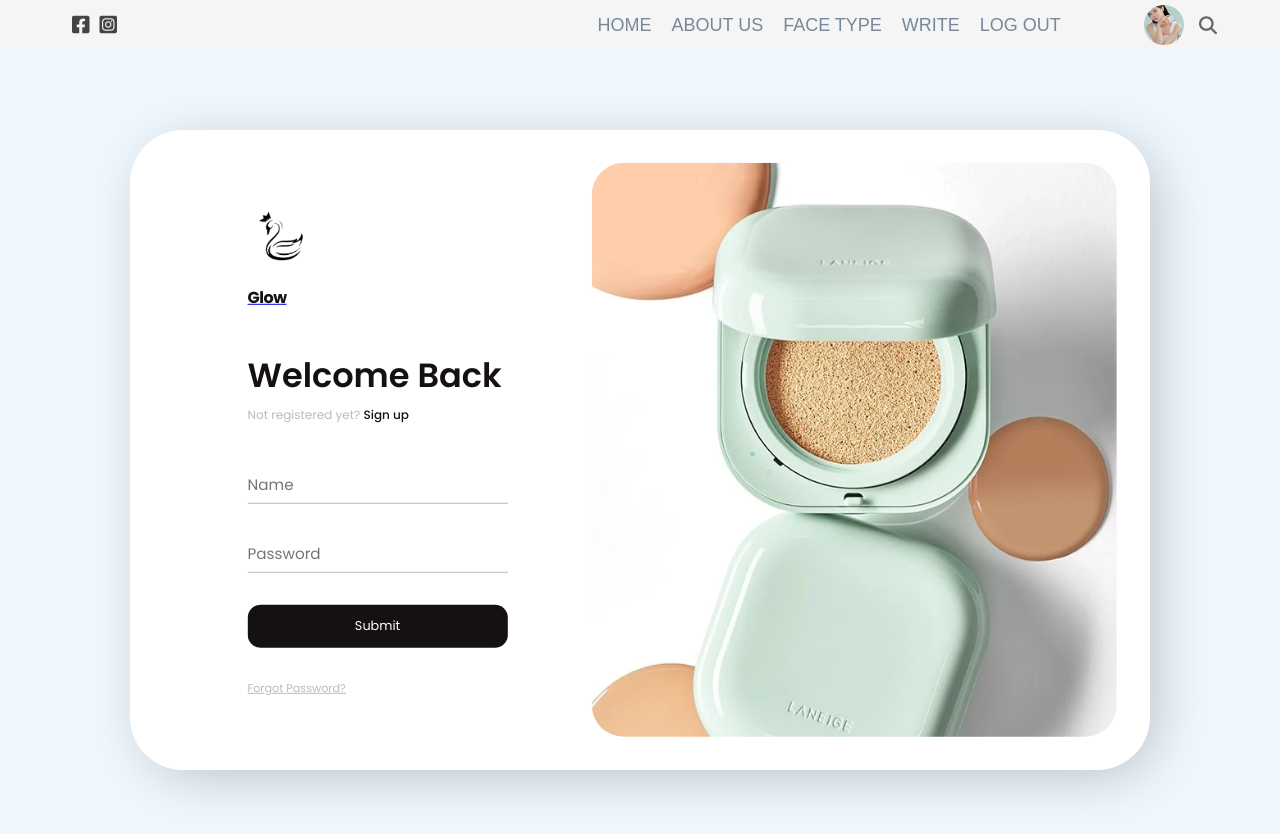
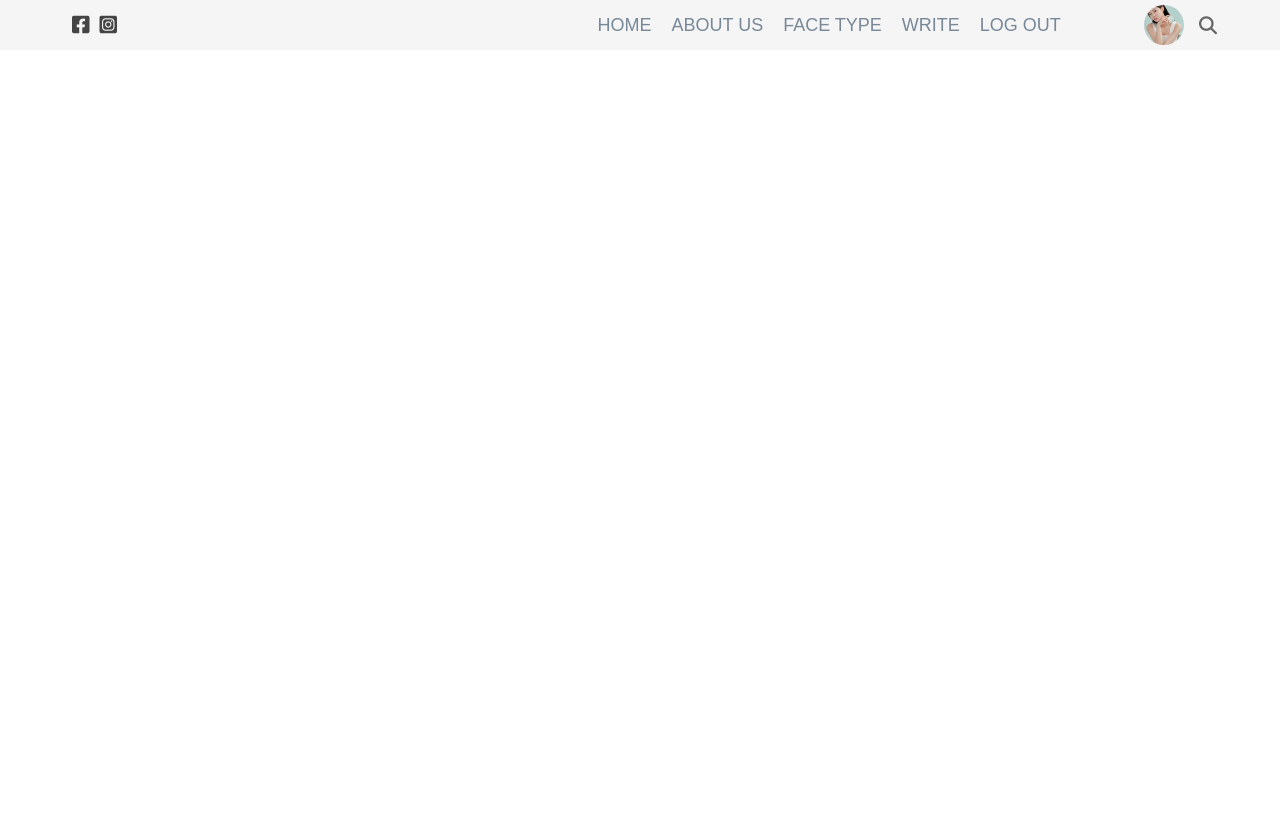
Before and after one commit to lamtrucdang/WebFinalProject-UIClients, a React (Create React App) app in the folder blog/: page / in a window 1280 px wide. Shown: the top 834 px of the page. After the commit the page ends 800 px from the top, so only its background shows below. Built offline with nearby package versions, Linux system fonts and the light colour scheme; a web font is replaced by a local one.

Commit message:
react-scripts

```diff
--- a/blog/package.json
+++ b/blog/package.json
@@ -8,7 +8,7 @@
     "@testing-library/user-event": "^13.5.0",
     "react": "^18.2.0",
     "react-dom": "^18.2.0",
-    "react-scripts": "5.0.1",
+    "react-scripts": "^5.0.1",
     "web-vitals": "^2.1.4"
   },
   "scripts": {
--- a/blog/src/App.js
+++ b/blog/src/App.js
@@ -11,7 +11,7 @@
       {/* <Single/> */}
       {/* <Write/> */}
       {/* <Settings/> */}
-      <Login/>
+      {/* <Login/> */}
       <p></p>
     </div>
   );
```
Also changed, not shown: 1 other file (tests, documents, lock files or other folders).
